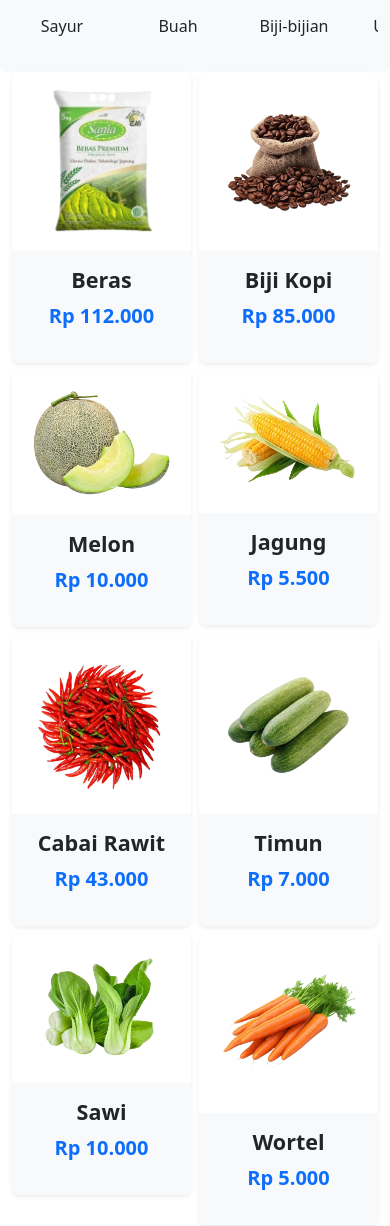
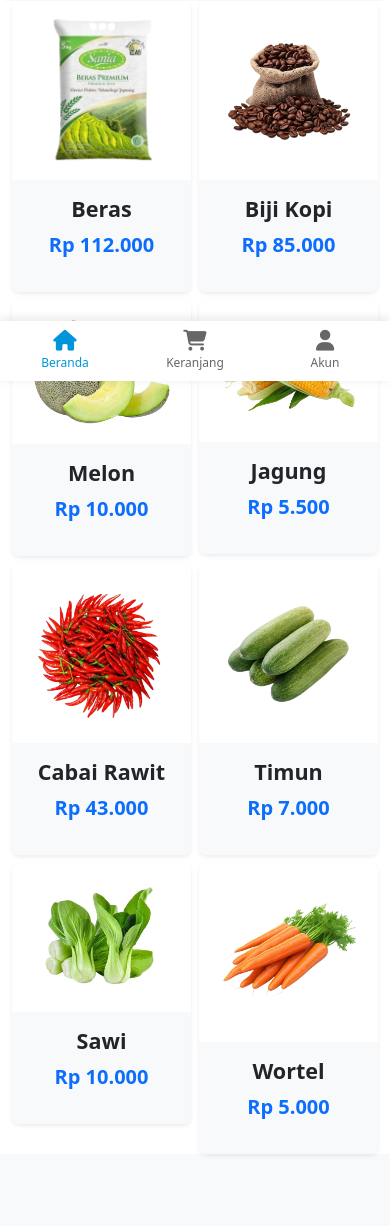
Before and after one commit to Afaandii/fitcom-2025, a PHP site: page /fitcom-2025/ in a window 390 px wide. Shown: the part 463-1689 px from the top of the page. Run offline with PHP 8.4, Linux system fonts and the light colour scheme; some libraries are stand-ins or nearby versions.

Commit message:
change UI navigasi in mobile and tablet

```diff
--- a/app/controller/Cart.php
+++ b/app/controller/Cart.php
@@ -102,14 +102,12 @@ class Cart extends Controller
   {
     $totalItems = 0;
     $totalPrice = 0;
-    $totalDiscount = 0;
 
     foreach ($this->cartItems as $shop) {
       foreach ($shop['items'] as $item) {
         if ($item['selected']) {
           $totalItems += $item['quantity'];
           $totalPrice += $item['price'] * $item['quantity'];
-          $totalDiscount += ($item['original_price'] - $item['price']) * $item['quantity'];
         }
       }
     }
@@ -117,7 +115,6 @@ class Cart extends Controller
     return [
       'total_items' => $totalItems,
       'total_price' => $totalPrice,
-      'total_discount' => $totalDiscount,
       'final_price' => $totalPrice
     ];
   }
--- a/app/view/component/navigasi.php
+++ b/app/view/component/navigasi.php
@@ -5,12 +5,12 @@
   <meta charset="UTF-8">
   <meta name="viewport" content="width=device-width, initial-scale=1.0">
   <!-- bs css -->
-  <link rel="stylesheet" href="<?= BASEURL; ?>css/bootstrap.min.css">
   <link href="https://cdn.jsdelivr.net/npm/bootstrap@5.3.0/dist/css/bootstrap.min.css" rel="stylesheet">
   <!-- Font awesome cdn -->
   <link rel="stylesheet" href="https://cdnjs.cloudflare.com/ajax/libs/font-awesome/6.5.0/css/all.min.css">
+  <link rel="icon" href="<?= BASEURL ?>/img/amoer-logo-pure.png" type="image/png">
+  <link rel="stylesheet" href="<?= BASEURL; ?>/css/bootstrap.min.css">
   <link rel="stylesheet" href="<?= BASEURL; ?>/css/style.css">
-  <link rel="icon" href="<?= BASEURL ?>/img/amoer-logo-pure.png" type="image/png">
 
   <title>AmoerFarm</title>
 </head>
@@ -53,5 +53,29 @@
         </div>
       </div>
     </nav>
+
+    <!-- untuk ukuran mobile bagian bottom -->
+    <nav class="bottom-nav">
+      <ul class="nav">
+        <li class="nav-item">
+          <a href="<?= BASEURL; ?>" class="nav-link active">
+            <i class="fas fa-home"></i>
+            <span>Beranda</span>
+          </a>
+        </li>
+        <li class="nav-item">
+          <a href="<?= BASEURL; ?>/cart" class="nav-link position-relative">
+            <i class="fas fa-shopping-cart"></i>
+            <span>Keranjang</span>
+          </a>
+        </li>
+        <li class="nav-item">
+          <a href="<?= BASEURL; ?>/auth" class="nav-link">
+            <i class="fas fa-user"></i>
+            <span>Akun</span>
+          </a>
+        </li>
+      </ul>
+    </nav>
     <!-- navbar end -->
   </header>
--- a/app/view/home/home.php
+++ b/app/view/home/home.php
@@ -127,7 +127,6 @@
 <script>
   <?php if (isset($products) && !empty($products)): ?>
     window.phpProducts = <?= json_encode($products, JSON_HEX_APOS | JSON_HEX_QUOT) ?>;
-    console.log("PHP Products loaded:", window.phpProducts);
   <?php else: ?>
     window.phpProducts = {};
     console.error("No products data from PHP!");
--- a/public/css/style.css
+++ b/public/css/style.css
@@ -3,6 +3,202 @@
     padding: 0;
     box-sizing: border-box;
 }
+
+/* navigasi bar style */
+.bottom-nav {
+    position: fixed;
+    bottom: 0;
+    left: 0;
+    right: 0;
+    background-color: white;
+    box-shadow: 0 -2px 10px rgba(0, 0, 0, 0.1);
+    z-index: 1030;
+    display: none;
+}
+
+.bottom-nav .nav {
+    display: flex;
+    justify-content: space-around;
+    align-items: center;
+    height: 60px;
+    padding: 0;
+    margin: 0;
+    list-style: none;
+}
+
+.bottom-nav .nav-item {
+    flex: 1;
+    text-align: center;
+}
+
+.bottom-nav .nav-link {
+    display: flex;
+    flex-direction: column;
+    align-items: center;
+    justify-content: center;
+    color: #666;
+    text-decoration: none;
+    padding: 0.5rem 0;
+    font-size: 0.75rem;
+    transition: color 0.3s ease;
+    height: 100%;
+}
+
+.bottom-nav .nav-link i {
+    font-size: 1.3rem;
+    margin-bottom: 0.25rem;
+}
+
+.bottom-nav .nav-link:hover,
+.bottom-nav .nav-link.active {
+    color: #0095da;
+}
+
+.bottom-nav .nav-link .badge {
+    position: absolute;
+    top: 8px;
+    right: 50%;
+    transform: translateX(50%);
+    background-color: #ff4444;
+    color: white;
+    font-size: 0.65rem;
+    padding: 0.2rem 0.4rem;
+    border-radius: 10px;
+    min-width: 18px;
+}
+
+/* ukuran mobile 400px */
+@media (max-width: 400px) {
+    body {
+    padding-bottom: 50px;
+    }
+
+    .bottom-nav {
+    display: block;
+    }
+
+    .navbar-brand {
+    display: none !important;
+    }
+
+    .navbar-toggler {
+    display: none !important;
+    }
+
+    .navbar-collapse {
+    display: flex !important;
+    flex-direction: row;
+    align-items: center;
+    padding: 0;
+    }
+
+    .navbar-collapse form {
+    flex: 1;
+    margin: 0 !important;
+    max-width: none;
+    }
+
+    .navbar-collapse .d-flex {
+    margin-left: 0.5rem;
+    }
+
+    .navbar-collapse .d-flex .btn-outline-secondary,
+    .navbar-collapse .d-flex .btn-primary {
+    display: none !important;
+    }
+
+    .navbar-collapse .d-flex .btn-outline-primary {
+    display: inline-block !important;
+    padding: 0.4rem 1rem;
+    font-size: 0.875rem;
+    white-space: nowrap;
+    }
+
+    .navbar .container {
+    padding-left: 0.75rem;
+    padding-right: 0.75rem;
+    }
+
+    .navbar .input-group {
+    border-radius: 20px;
+    }
+
+    .navbar .form-control {
+    font-size: 0.875rem;
+    padding: 0.5rem 0.75rem 0.5rem 0;
+    }
+
+    .navbar .input-group-text {
+    padding: 0.5rem 0.75rem;
+    }
+}
+
+/* ukuran tablet 768px */
+@media (max-width: 768px) {
+    body {
+    padding-bottom: 50px;
+    }
+
+    .bottom-nav {
+    display: block;
+    }
+
+    .navbar-brand {
+    display: none !important;
+    }
+
+    .navbar-toggler {
+    display: none !important;
+    }
+
+    .navbar-collapse {
+    display: flex !important;
+    flex-direction: row;
+    align-items: center;
+    padding: 0;
+    }
+
+    .navbar-collapse form {
+    flex: 1;
+    margin: 0 !important;
+    max-width: none;
+    }
+
+    .navbar-collapse .d-flex {
+    margin-left: 0.5rem;
+    }
+
+    .navbar-collapse .d-flex .btn-outline-secondary,
+    .navbar-collapse .d-flex .btn-primary {
+    display: none !important;
+    }
+
+    .navbar-collapse .d-flex .btn-outline-primary {
+    display: inline-block !important;
+    padding: 0.4rem 1rem;
+    font-size: 0.875rem;
+    white-space: nowrap;
+    }
+
+    .navbar .container {
+    padding-left: 0.75rem;
+    padding-right: 0.75rem;
+    }
+
+    .navbar .input-group {
+    border-radius: 20px;
+    }
+
+    .navbar .form-control {
+    font-size: 0.875rem;
+    padding: 0.5rem 0.75rem 0.5rem 0;
+    }
+
+    .navbar .input-group-text {
+    padding: 0.5rem 0.75rem;
+    }
+}
+/* navigasi bar style end */
 
 /* carousel style */
 .carousel-container {
```
